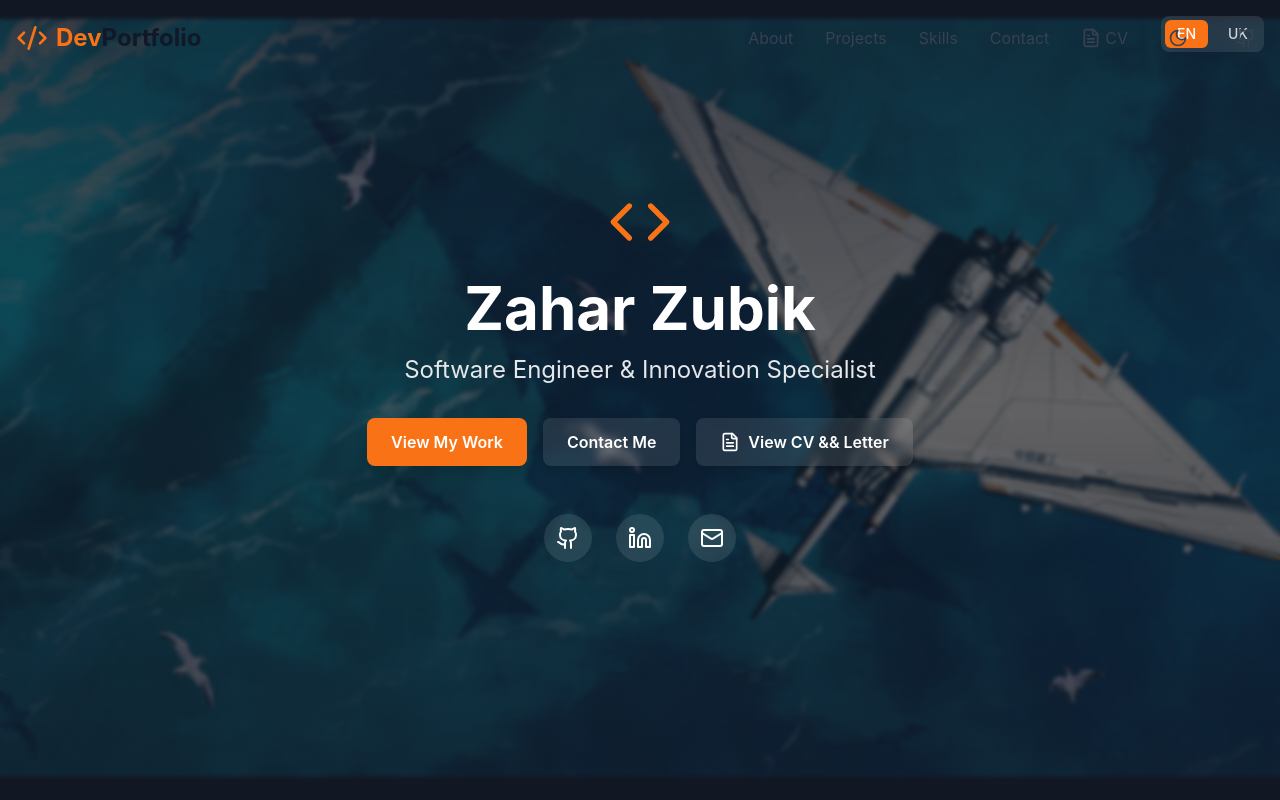
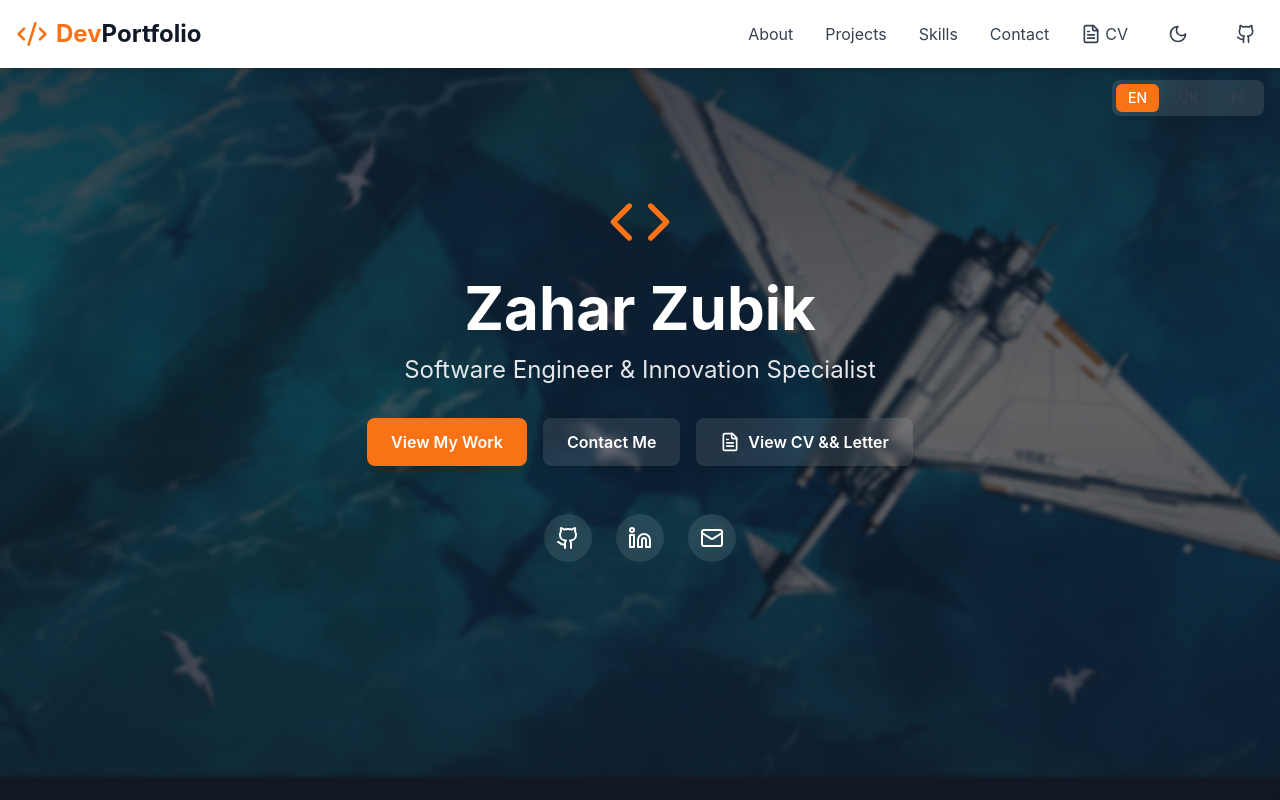
Before and after one commit to Z01berg/z01berg.github.io, a React (Vite) app: page / in a window 1280 px wide. Shown: the top 800 px of the page. Built offline with nearby package versions, Linux system fonts and the light colour scheme; no server answers.

Commit message:
fix: UI improvements and bug fixes

```diff
--- a/src/components/CV.tsx
+++ b/src/components/CV.tsx
@@ -647,7 +647,8 @@ const CV = () => {
           nav,
           button,
           .navigation,
-          .print\\:hidden {
+          .print\\:hidden,
+          footer {
             display: none !important;
           }
 
@@ -664,6 +665,13 @@ const CV = () => {
             margin: 0;
             size: A4;
           }
+
+          /* Ensure content fills the page */
+          .container {
+            max-width: none !important;
+            padding: 0 !important;
+            margin: 0 !important;
+          }
         }
       `}</style>
         </div>
--- a/src/components/Header.tsx
+++ b/src/components/Header.tsx
@@ -35,14 +35,9 @@ const Header = () => {
   };
 
   return (
-    <header
-      className={`fixed top-0 w-full z-50 transition-all duration-300 ${
-        scrolled
-          ? 'bg-white/90 dark:bg-gray-900/90 backdrop-blur-sm shadow-md py-3'
-          : 'bg-transparent py-5'
-      }`}
-    >
-      <div className="container mx-auto px-4 flex justify-between items-center">
+    <header className="fixed top-0 left-0 right-0 bg-white dark:bg-gray-800 shadow-md z-40">
+      <div className="container mx-auto px-4 py-4">
+        <nav className="flex justify-between items-center">
           <motion.button
             onClick={() => scrollToSection('hero')}
             className="text-2xl font-bold text-gray-900 dark:text-white flex items-center"
@@ -150,6 +145,7 @@ const Header = () => {
               )}
             </button>
           </div>
+        </nav>
       </div>
 
       {/* Mobile Menu */}
--- a/src/components/LanguageSwitcher.tsx
+++ b/src/components/LanguageSwitcher.tsx
@@ -10,15 +10,15 @@ const LanguageSwitcher: React.FC = () => {
       initial={{ opacity: 0, y: -20 }}
       animate={{ opacity: 1, y: 0 }}
       transition={{ duration: 0.3 }}
-      className="fixed top-4 right-4 z-50"
+      className="fixed top-20 right-4 z-50"
     >
-      <div className="flex space-x-2 bg-white/10 backdrop-blur-sm rounded-lg p-1">
+      <div className="flex space-x-2 bg-white/10 backdrop-blur-sm rounded-lg p-1 shadow-lg">
         <button
           onClick={() => setLanguage('en')}
           className={`px-3 py-1 rounded-md text-sm font-medium transition-colors ${
             language === 'en'
               ? 'bg-orange-500 text-white'
-              : 'text-gray-300 hover:text-white'
+              : 'text-gray-700 dark:text-gray-300 hover:text-gray-900 dark:hover:text-white'
           }`}
         >
           EN
@@ -28,10 +28,20 @@ const LanguageSwitcher: React.FC = () => {
           className={`px-3 py-1 rounded-md text-sm font-medium transition-colors ${
             language === 'uk'
               ? 'bg-orange-500 text-white'
-              : 'text-gray-300 hover:text-white'
+              : 'text-gray-700 dark:text-gray-300 hover:text-gray-900 dark:hover:text-white'
           }`}
         >
           UK
+        </button>
+        <button
+          onClick={() => setLanguage('pl')}
+          className={`px-3 py-1 rounded-md text-sm font-medium transition-colors ${
+            language === 'pl'
+              ? 'bg-orange-500 text-white'
+              : 'text-gray-700 dark:text-gray-300 hover:text-gray-900 dark:hover:text-white'
+          }`}
+        >
+          PL
         </button>
       </div>
     </motion.div>
--- a/src/components/Projects.tsx
+++ b/src/components/Projects.tsx
@@ -190,7 +190,7 @@ const Projects = () => {
                   rel="noopener noreferrer"
                   className="flex items-center px-4 py-2 bg-gray-800 dark:bg-gray-700 text-white rounded-lg hover:bg-gray-700 dark:hover:bg-gray-600 transition-colors"
                 >
-                  <Github className="w-5 h-5 mr-2" /> GitHub Profile
+                  <Github className="w-5 h-5 mr-2 text-white" /> GitHub Profile
                 </a>
 
                 <button
@@ -198,13 +198,13 @@ const Projects = () => {
                   disabled={loading || cooldownUntil > Date.now()}
                   className="flex items-center px-4 py-2 bg-gray-200 dark:bg-gray-700 text-gray-800 dark:text-white rounded-lg hover:bg-gray-300 dark:hover:bg-gray-600 transition-colors disabled:opacity-50"
                 >
-                  <RefreshCw className={`w-5 h-5 mr-2 ${loading ? 'animate-spin' : ''}`} />
+                  <RefreshCw className={`w-5 h-5 mr-2 text-gray-800 dark:text-white ${loading ? 'animate-spin' : ''}`} />
                   Refresh
                 </button>
               </div>
               {lastFetchTime && (
-                <div className="text-sm text-gray-500 dark:text-gray-400 flex items-center">
-                  <Clock className="w-4 h-4 mr-1" />
+                <div className="text-sm text-gray-600 dark:text-gray-300 flex items-center">
+                  <Clock className="w-4 h-4 mr-1 text-gray-600 dark:text-gray-300" />
                   Last updated: {lastFetchTime}
                 </div>
               )}
```
Lines whose indentation alone changed are shown as unchanged.
